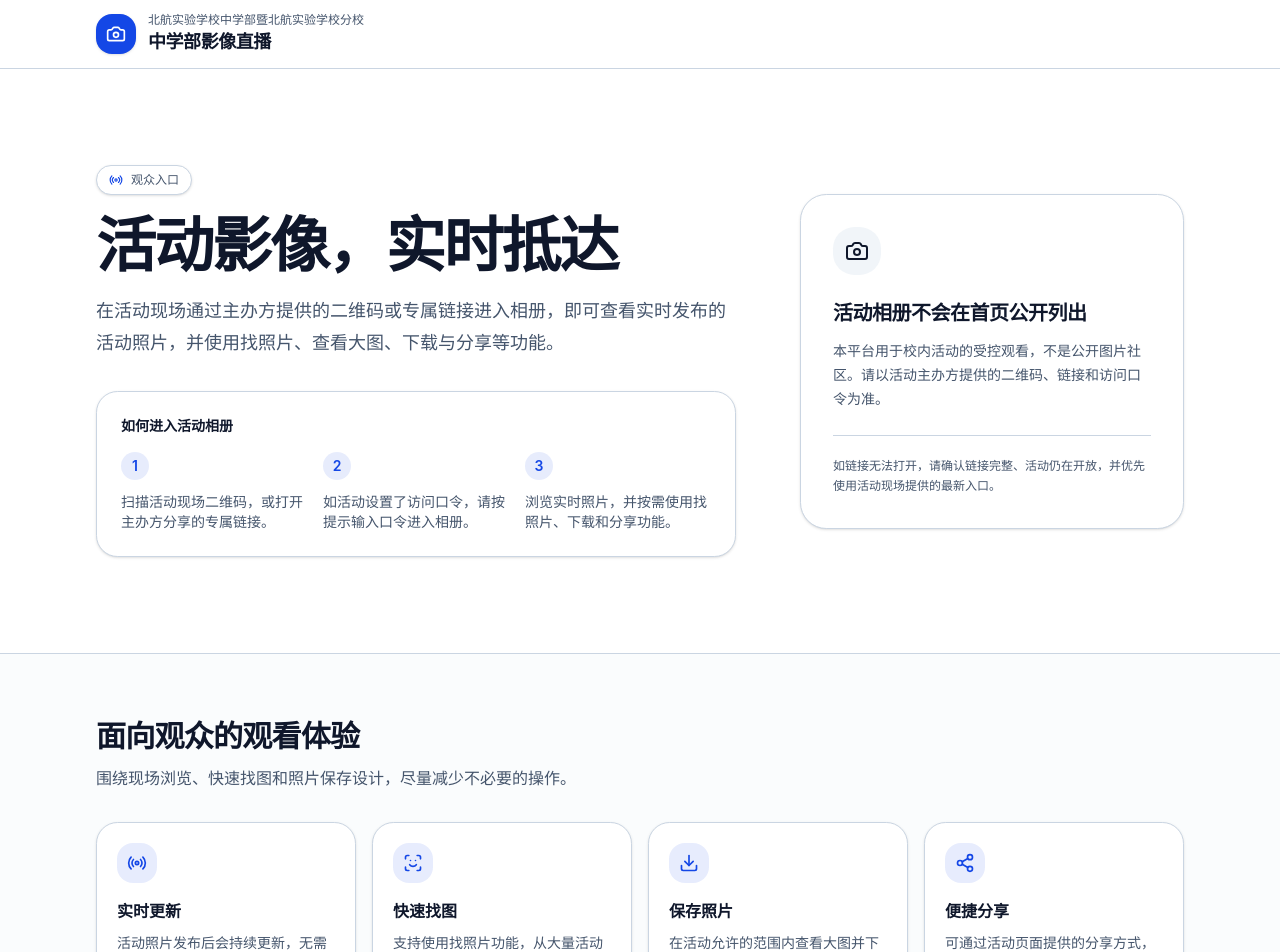
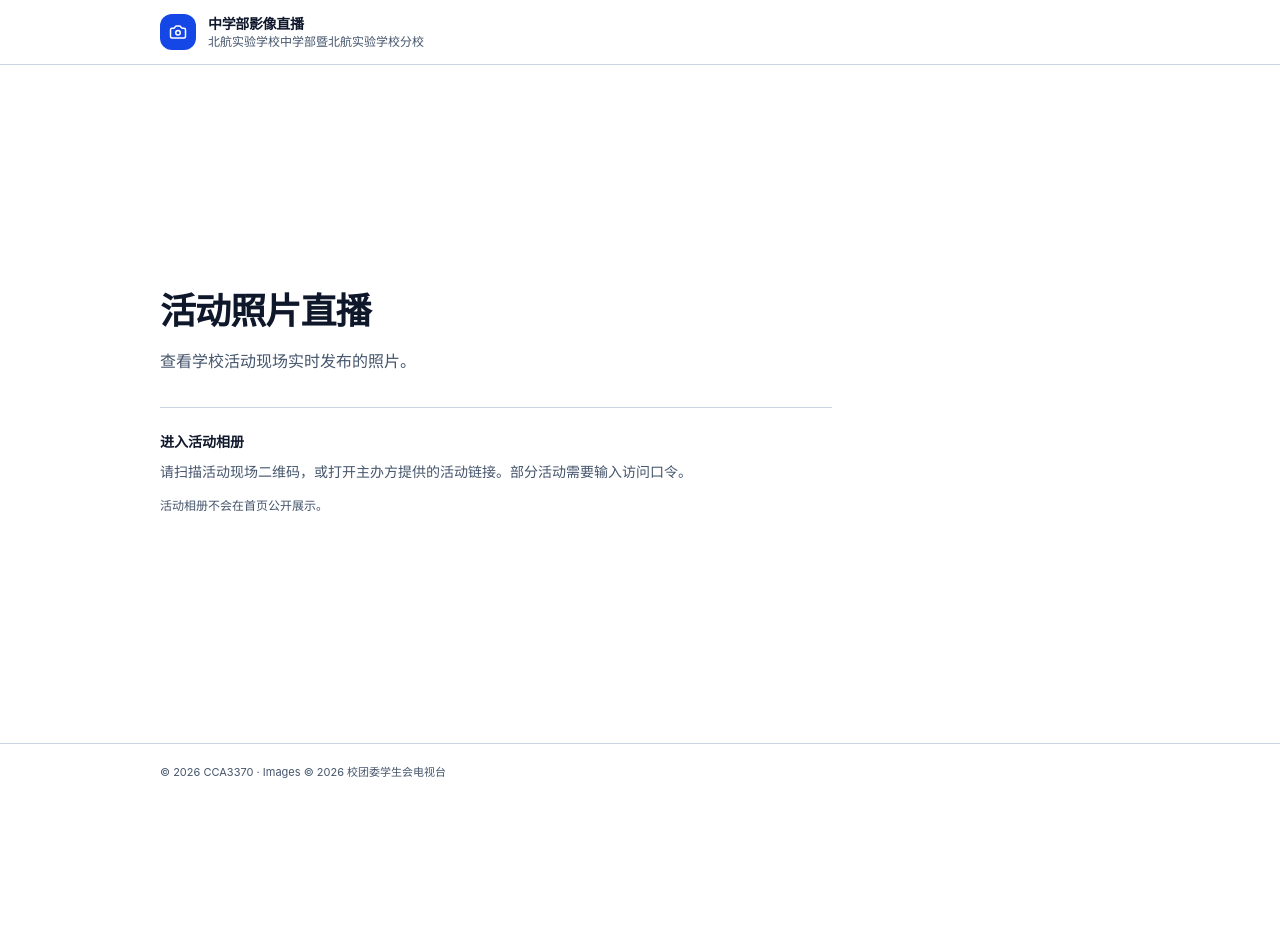
Before and after one commit to CCA3370/PhotoStream, a Next.js app in the folder apps/web/: page / in a window 1280 px wide. Shown: the top 952 px of the page. After the commit the page ends 800 px from the top, so only its background shows below. Built offline with nearby package versions, Linux system fonts and the light colour scheme.

Commit message:
refactor(web): simplify audience home

```diff
--- a/apps/web/src/app/page.tsx
+++ b/apps/web/src/app/page.tsx
@@ -1,37 +1,14 @@
 import type { Metadata } from "next";
-import { CameraIcon, DownloadIcon, RadioIcon, ScanFaceIcon, Share2Icon } from "lucide-react";
+import { CameraIcon } from "lucide-react";
 
 export const metadata: Metadata = {
   title: "影像直播",
   description: "北航实验学校中学部暨北航实验学校分校活动影像直播观众入口",
 };
 
-const features = [
-  {
-    icon: RadioIcon,
-    title: "实时更新",
-    description: "活动照片发布后会持续更新，无需反复刷新页面。",
-  },
-  {
-    icon: ScanFaceIcon,
-    title: "快速找图",
-    description: "支持使用找照片功能，从大量活动照片中更快找到目标人物。",
-  },
-  {
-    icon: DownloadIcon,
-    title: "保存照片",
-    description: "在活动允许的范围内查看大图并下载需要的照片。",
-  },
-  {
-    icon: Share2Icon,
-    title: "便捷分享",
-    description: "可通过活动页面提供的分享方式，将照片或页面分享给其他观众。",
-  },
-] as const;
-
 export default function HomePage() {
   return (
-    <div className="public-theme min-h-dvh bg-background text-foreground">
+    <div className="public-theme flex min-h-dvh flex-col bg-background text-foreground">
       <a
         className="sr-only rounded-lg bg-primary px-3 py-2 text-primary-foreground focus:not-sr-only focus:fixed focus:top-2 focus:left-2 focus:z-50"
         href="#main-content"
@@ -39,96 +16,45 @@ export default function HomePage() {
         跳到主要内容
       </a>
 
-      <header className="border-b border-border/60 bg-background/95 backdrop-blur-xl supports-[backdrop-filter]:bg-background/85">
-        <div className="mx-auto flex min-h-16 max-w-6xl items-center px-4 py-3 sm:px-6 lg:px-8">
-          <div className="flex min-w-0 items-center gap-3">
-            <div className="flex size-10 shrink-0 items-center justify-center rounded-xl bg-primary text-primary-foreground shadow-sm">
-              <CameraIcon aria-hidden="true" className="size-5" />
-            </div>
-            <div className="min-w-0">
-              <p className="truncate text-[11px] font-medium text-muted-foreground sm:text-xs">
-                北航实验学校中学部暨北航实验学校分校
-              </p>
-              <p className="truncate text-base font-semibold tracking-tight sm:text-lg">中学部影像直播</p>
-            </div>
+      <header className="border-b border-border/60">
+        <div className="mx-auto flex h-16 max-w-5xl items-center gap-3 px-4 sm:px-6 lg:px-8">
+          <div className="flex size-9 shrink-0 items-center justify-center rounded-lg bg-primary text-primary-foreground">
+            <CameraIcon aria-hidden="true" className="size-4.5" />
+          </div>
+          <div className="min-w-0">
+            <p className="truncate text-sm font-semibold tracking-tight">中学部影像直播</p>
+            <p className="truncate text-[11px] text-muted-foreground sm:text-xs">
+              北航实验学校中学部暨北航实验学校分校
+            </p>
           </div>
         </div>
       </header>
 
-      <main id="main-content">
-        <section className="mx-auto grid max-w-6xl gap-10 px-4 py-14 sm:px-6 sm:py-20 lg:grid-cols-[1.25fr_0.75fr] lg:items-center lg:gap-16 lg:px-8 lg:py-24">
-          <div className="max-w-3xl">
-            <div className="mb-5 inline-flex items-center gap-2 rounded-full border border-border bg-card px-3 py-1.5 text-xs font-medium text-muted-foreground shadow-sm">
-              <RadioIcon aria-hidden="true" className="size-3.5 text-primary" />
-              观众入口
-            </div>
-            <h1 className="text-4xl font-semibold tracking-[-0.035em] text-balance sm:text-5xl lg:text-6xl">
-              活动影像，实时抵达
-            </h1>
-            <p className="mt-5 max-w-2xl text-base leading-7 text-muted-foreground sm:text-lg sm:leading-8">
-              在活动现场通过主办方提供的二维码或专属链接进入相册，即可查看实时发布的活动照片，并使用找照片、查看大图、下载与分享等功能。
+      <main className="flex flex-1 items-center" id="main-content">
+        <div className="mx-auto w-full max-w-5xl px-4 py-12 sm:px-6 sm:py-16 lg:px-8">
+          <div className="max-w-2xl">
+            <h1 className="text-3xl font-semibold tracking-tight sm:text-4xl">活动照片直播</h1>
+            <p className="mt-4 max-w-xl text-base leading-7 text-muted-foreground">
+              查看学校活动现场实时发布的照片。
             </p>
 
-            <div className="mt-8 rounded-2xl border border-border bg-card p-5 shadow-sm sm:p-6">
-              <p className="text-sm font-semibold">如何进入活动相册</p>
-              <ol className="mt-4 grid gap-4 text-sm text-muted-foreground sm:grid-cols-3">
-                <li className="flex gap-3 sm:block">
-                  <span className="flex size-7 shrink-0 items-center justify-center rounded-full bg-primary/10 font-semibold text-primary sm:mb-3">1</span>
-                  <span>扫描活动现场二维码，或打开主办方分享的专属链接。</span>
-                </li>
-                <li className="flex gap-3 sm:block">
-                  <span className="flex size-7 shrink-0 items-center justify-center rounded-full bg-primary/10 font-semibold text-primary sm:mb-3">2</span>
-                  <span>如活动设置了访问口令，请按提示输入口令进入相册。</span>
-                </li>
-                <li className="flex gap-3 sm:block">
-                  <span className="flex size-7 shrink-0 items-center justify-center rounded-full bg-primary/10 font-semibold text-primary sm:mb-3">3</span>
-                  <span>浏览实时照片，并按需使用找照片、下载和分享功能。</span>
-                </li>
-              </ol>
+            <div className="mt-8 border-t border-border pt-6">
+              <h2 className="text-sm font-semibold">进入活动相册</h2>
+              <p className="mt-2 max-w-xl text-sm leading-6 text-muted-foreground">
+                请扫描活动现场二维码，或打开主办方提供的活动链接。部分活动需要输入访问口令。
+              </p>
+              <p className="mt-3 text-xs leading-5 text-muted-foreground">
+                活动相册不会在首页公开展示。
+              </p>
             </div>
           </div>
-
-          <aside className="rounded-3xl border border-border bg-card p-6 shadow-sm sm:p-8" aria-label="访问说明">
-            <div className="flex size-12 items-center justify-center rounded-2xl bg-secondary text-secondary-foreground">
-              <CameraIcon aria-hidden="true" className="size-6" />
-            </div>
-            <h2 className="mt-6 text-xl font-semibold tracking-tight">活动相册不会在首页公开列出</h2>
-            <p className="mt-3 text-sm leading-6 text-muted-foreground">
-              本平台用于校内活动的受控观看，不是公开图片社区。请以活动主办方提供的二维码、链接和访问口令为准。
-            </p>
-            <div className="mt-6 border-t border-border pt-5 text-xs leading-5 text-muted-foreground">
-              如链接无法打开，请确认链接完整、活动仍在开放，并优先使用活动现场提供的最新入口。
-            </div>
-          </aside>
-        </section>
-
-        <section className="border-y border-border/60 bg-muted/35">
-          <div className="mx-auto max-w-6xl px-4 py-12 sm:px-6 lg:px-8 lg:py-16">
-            <div className="max-w-2xl">
-              <h2 className="text-2xl font-semibold tracking-tight sm:text-3xl">面向观众的观看体验</h2>
-              <p className="mt-3 text-sm leading-6 text-muted-foreground sm:text-base">
-                围绕现场浏览、快速找图和照片保存设计，尽量减少不必要的操作。
-              </p>
-            </div>
-
-            <div className="mt-8 grid gap-4 sm:grid-cols-2 lg:grid-cols-4">
-              {features.map(({ icon: Icon, title, description }) => (
-                <article key={title} className="rounded-2xl border border-border bg-background p-5 shadow-sm">
-                  <div className="flex size-10 items-center justify-center rounded-xl bg-primary/10 text-primary">
-                    <Icon aria-hidden="true" className="size-5" />
-                  </div>
-                  <h3 className="mt-4 font-semibold">{title}</h3>
-                  <p className="mt-2 text-sm leading-6 text-muted-foreground">{description}</p>
-                </article>
-              ))}
-            </div>
-          </div>
-        </section>
+        </div>
       </main>
 
-      <footer className="mx-auto flex max-w-6xl flex-col gap-1 px-4 py-8 text-center text-[11px] leading-5 text-muted-foreground sm:px-6 lg:px-8">
-        <p>北航实验学校中学部暨北航实验学校分校 · 中学部影像直播</p>
-        <p>© 2026 CCA3370 · Images © 2026 校团委学生会电视台</p>
+      <footer className="border-t border-border/60">
+        <div className="mx-auto max-w-5xl px-4 py-5 text-[11px] text-muted-foreground sm:px-6 lg:px-8">
+          © 2026 CCA3370 · Images © 2026 校团委学生会电视台
+        </div>
       </footer>
     </div>
   );
```
